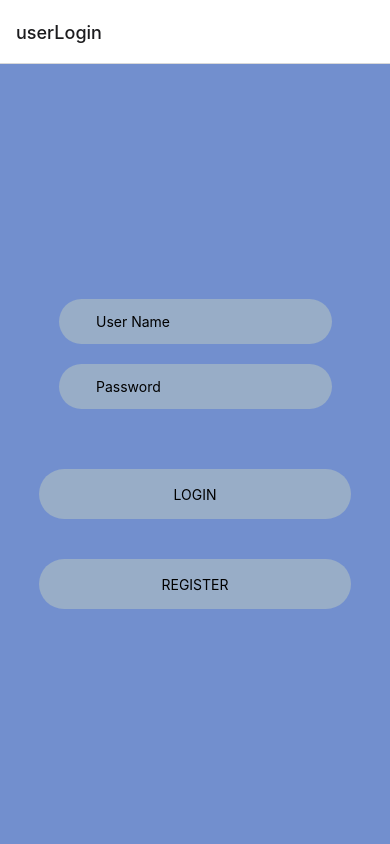
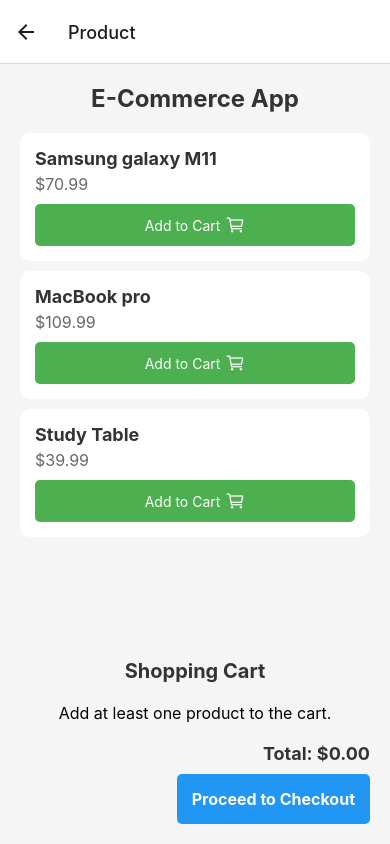
Before and after one commit to yogowang/cloud-computing-term-assignment, a React Native app in the folder bookStoreUI/: screen /Product in a window 390 px wide. Built offline with nearby package versions, Linux system fonts and the light colour scheme.

Commit message:
added product list UI

```diff
--- a/bookStoreUI/package.json
+++ b/bookStoreUI/package.json
@@ -10,6 +10,7 @@
   },
   "dependencies": {
     "@expo/metro-runtime": "~3.1.1",
+    "@expo/vector-icons": "^14.0.0",
     "@react-navigation/native": "^6.1.9",
     "@react-navigation/routers": "^6.1.9",
     "@react-navigation/stack": "^6.3.20",
--- a/bookStoreUI/views/NavigationTabs.js
+++ b/bookStoreUI/views/NavigationTabs.js
@@ -3,6 +3,7 @@ import { createStackNavigator } from '@react-navigation/stack';
 import UserLogin from './UserLogin'
 import Index from "./Index";
 import UserRegister from"./UserRegister"
+import ProductList from "./ProductList";
 const Stack = createStackNavigator();
 const NavigationTabs=()=>{
     return(
@@ -10,6 +11,7 @@ const NavigationTabs=()=>{
     <Stack.Screen name='userLogin' component={UserLogin}/>
     <Stack.Screen name='register' component={UserRegister}/>
     <Stack.Screen name='Index' component={Index}/>
+    <Stack.Screen name='Product' component={ProductList}/>
 </Stack.Navigator>)
 };
 export default NavigationTabs;
--- /dev/null
+++ b/bookStoreUI/views/ProductList.js
@@ -0,0 +1,270 @@
+//Source:https://www.geeksforgeeks.org/create-an-e-commerce-app-using-react-native/
+import React, { useState } from "react";
+import {
+    View,
+    Text,
+    FlatList,
+    TouchableOpacity,
+    StyleSheet,
+    Button,
+    Modal,
+} from "react-native";
+import { Ionicons } from "@expo/vector-icons";
+
+const ECommerceApp = () => {
+    const [products, setProducts] = useState([
+        { id: "1", name: "Samsung galaxy M11", price: 70.99 },
+        { id: "2", name: "MacBook pro", price: 109.99 },
+        { id: "3", name: "Study Table", price: 39.99 },
+    ]);
+
+    const [cart, setCart] = useState([]);
+    const [isModalVisible, setModalVisible] = useState(false);
+
+    const addToCart = (product) => {
+        setCart([...cart, product]);
+    };
+
+    const removeFromCart = (productId) => {
+        const updatedCart = cart.filter((item) => item.id !== productId);
+        setCart(updatedCart);
+    };
+
+    const calculateTotal = () => {
+        return cart.reduce((total, item) => total + item.price, 0).toFixed(2);
+    };
+
+    const renderProductItem = ({ item }) => (
+        <View style={styles.productItemContainer}>
+            <Text style={styles.productItemName}>{item.name}</Text>
+            <Text style={styles.productItemPrice}>
+                ${item.price.toFixed(2)}
+            </Text>
+            <TouchableOpacity
+                style={styles.addButton}
+                onPress={() => addToCart(item)}
+            >
+                <Text style={styles.addButtonText}>Add to Cart</Text>
+                <Ionicons name="cart-outline" size={20} color="white" />
+            </TouchableOpacity>
+        </View>
+    );
+
+    const renderCartItem = ({ item }) => (
+        <View style={styles.cartItemContainer}>
+            <View>
+                <Text style={styles.cartItemName}>{item.name}</Text>
+                <Text style={styles.cartItemPrice}>
+                    ${item.price.toFixed(2)}
+                </Text>
+            </View>
+            <TouchableOpacity
+                style={styles.removeButton}
+                onPress={() => removeFromCart(item.id)}
+            >
+                <Ionicons name="trash-outline" size={20} color="white" />
+            </TouchableOpacity>
+        </View>
+    );
+
+    const toggleModal = () => {
+        setModalVisible(!isModalVisible);
+    };
+
+    const handleCheckout = () => {
+        if (cart.length === 0) {
+            toggleModal();
+        } else {
+            toggleModal();
+        }
+    };
+
+    return (
+        <View style={styles.container}>
+            <Text style={styles.heading}>E-Commerce App</Text>
+
+            <FlatList
+                data={products}
+                keyExtractor={(item) => item.id}
+                renderItem={renderProductItem}
+            />
+
+            <View style={styles.cartContainer}>
+                <Text style={styles.cartHeading}>Shopping Cart</Text>
+                {cart.length === 0 ? (
+                    <Text style={styles.emptyCartMessage}>
+                        Add at least one product to the cart.
+                    </Text>
+                ) : (
+                    <FlatList
+                        data={cart}
+                        keyExtractor={(item) => item.id}
+                        renderItem={renderCartItem}
+                    />
+                )}
+                <View style={styles.totalContainer}>
+                    <Text style={styles.totalText}>
+                        Total: ${calculateTotal()}
+                    </Text>
+                    <TouchableOpacity
+                        style={styles.checkoutButton}
+                        onPress={handleCheckout}
+                    >
+                        <Text style={styles.checkoutButtonText}>
+                            Proceed to Checkout
+                        </Text>
+                    </TouchableOpacity>
+                </View>
+            </View>
+
+            <Modal
+                animationType="slide"
+                transparent={true}
+                visible={isModalVisible}
+                onRequestClose={toggleModal}
+            >
+                <View style={styles.modalContainer}>
+                    <View style={styles.modalContent}>
+                        <Text style={styles.modalText}>
+                            {cart.length === 0
+                                ? "Add at least one product to the cart before proceeding."
+                                : "Congratulations! Your order is placed successfully."}
+                        </Text>
+                        <Button title="Close" onPress={toggleModal} />
+                    </View>
+                </View>
+            </Modal>
+        </View>
+    );
+};
+
+const styles = StyleSheet.create({
+    container: {
+        flex: 1,
+        padding: 20,
+        backgroundColor: "#f5f5f5",
+    },
+    heading: {
+        fontSize: 24,
+        fontWeight: "bold",
+        marginBottom: 20,
+        textAlign: "center",
+        color: "#333",
+    },
+    productItemContainer: {
+        marginBottom: 10,
+        borderRadius: 10,
+        backgroundColor: "#fff",
+        padding: 15,
+        elevation: 3,
+    },
+    productItemName: {
+        fontSize: 18,
+        fontWeight: "bold",
+        marginBottom: 5,
+        color: "#333",
+    },
+    productItemPrice: {
+        fontSize: 16,
+        marginBottom: 10,
+        color: "#666",
+    },
+    addButton: {
+        backgroundColor: "#4caf50",
+        padding: 10,
+        borderRadius: 5,
+        flexDirection: "row",
+        justifyContent: "center",
+        alignItems: "center",
+    },
+    addButtonText: {
+        color: "white",
+        marginRight: 5,
+    },
+    cartContainer: {
+        marginTop: 20,
+    },
+    cartHeading: {
+        fontSize: 20,
+        fontWeight: "bold",
+        marginBottom: 10,
+        textAlign: "center",
+        color: "#333",
+    },
+    cartItemContainer: {
+        borderRadius: 10,
+        backgroundColor: "#fff",
+        padding: 15,
+        elevation: 3,
+        flexDirection: "row",
+        justifyContent: "space-between",
+        alignItems: "center",
+    },
+    cartItemName: {
+        fontSize: 16,
+        fontWeight: "bold",
+        marginBottom: 5,
+        color: "#333",
+    },
+    cartItemPrice: {
+        fontSize: 14,
+        color: "#666",
+    },
+    removeButton: {
+        backgroundColor: "#e53935",
+        padding: 10,
+        borderRadius: 5,
+        justifyContent: "center",
+        alignItems: "center",
+    },
+    totalContainer: {
+        marginTop: 10,
+        alignItems: "flex-end",
+    },
+    totalText: {
+        fontSize: 18,
+        fontWeight: "bold",
+        color: "#333",
+    },
+
+
+
+    checkoutButton: {
+        backgroundColor: "#2196F3",
+        padding: 15,
+        borderRadius: 5,
+        alignItems: "center",
+        marginTop: 10,
+    },
+    checkoutButtonText: {
+        color: "white",
+        fontSize: 16,
+        fontWeight: "bold",
+    },
+    modalContainer: {
+        flex: 1,
+        justifyContent: "center",
+        alignItems: "center",
+        backgroundColor: "rgba(0, 0, 0, 0.5)",
+    },
+    modalContent: {
+        backgroundColor: "#fff",
+        padding: 20,
+        borderRadius: 10,
+        elevation: 5,
+        alignItems: "center",
+    },
+    modalText: {
+        fontSize: 18,
+        marginBottom: 20,
+        textAlign: "center",
+    },
+
+    emptyCartMessage: {
+        fontSize: 16,
+        textAlign: "center",
+        marginVertical: 10,
+    },
+});
+
+export default ECommerceApp;
--- a/bookStoreUI/views/UserLogin.js
+++ b/bookStoreUI/views/UserLogin.js
@@ -15,10 +15,10 @@ export default function Login({ navigation }){
                 userName,password
             }
             //Change the ip to the current ip
-            axios.post("http://54.167.34.33:8080/login",loginIfo)
+            axios.post("http://100.64.57.189:8080/login",loginIfo)
                 .then((response)=>{
                     if(response.data!=="error"){
-                        navigation.replace("Index");
+                        navigation.replace("Product");
                     }
                     else{
                         setException((ex)=>{
--- a/bookStoreUI/views/UserRegister.js
+++ b/bookStoreUI/views/UserRegister.js
@@ -24,7 +24,7 @@ export default function  Register({navigation}){
                 userName,password
             }
             //Change the ip to the current ip
-            axios.post("http://54.167.34.33:8080/register",registerInfo)
+            axios.post("http://100.64.57.189:8080/register",registerInfo)
                 .then((response)=>{
                     if(response.data!=="error"){
                         navigation.replace("userLogin");
```
Also changed, not shown: 1 other file (tests, documents, lock files or other folders).
